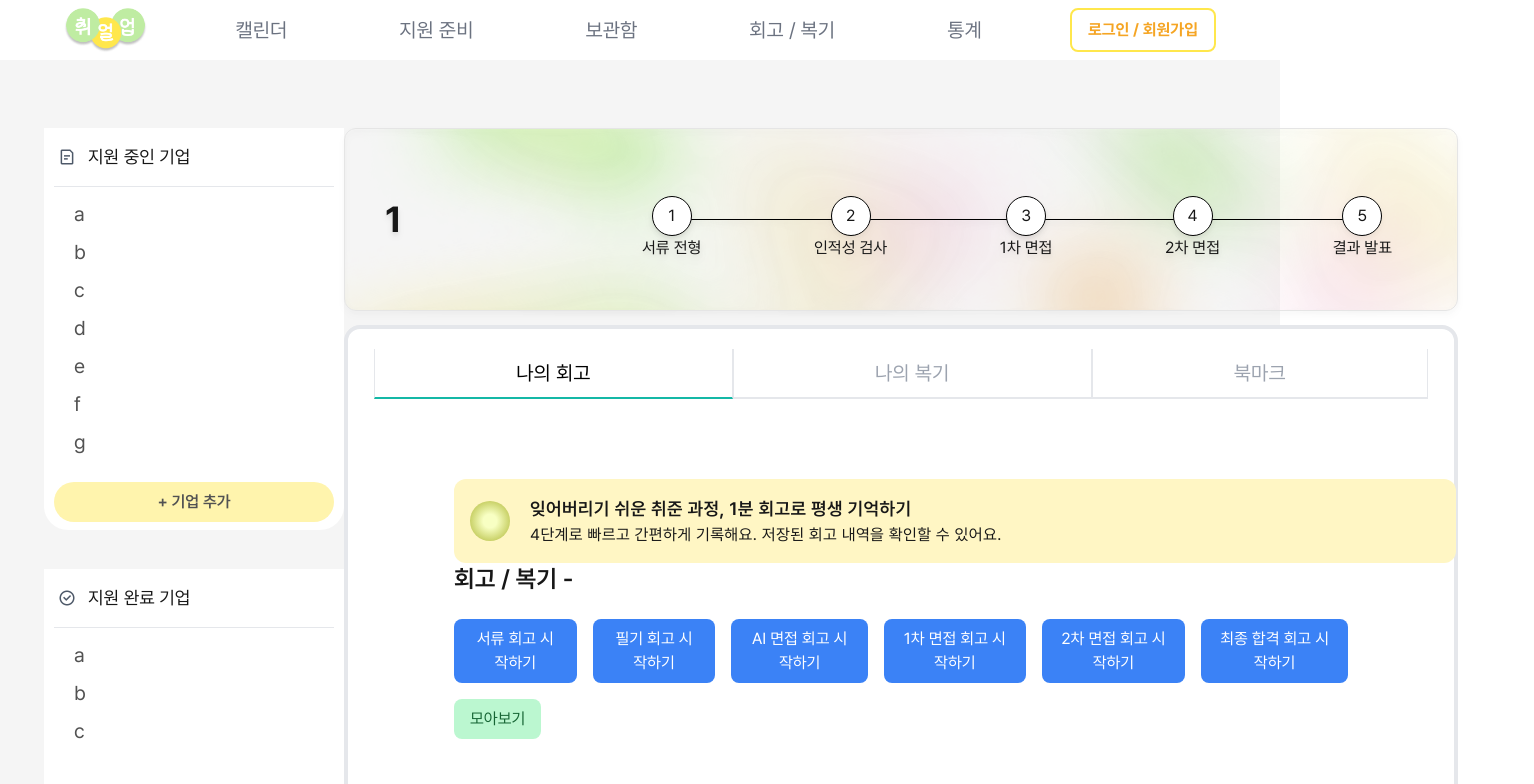
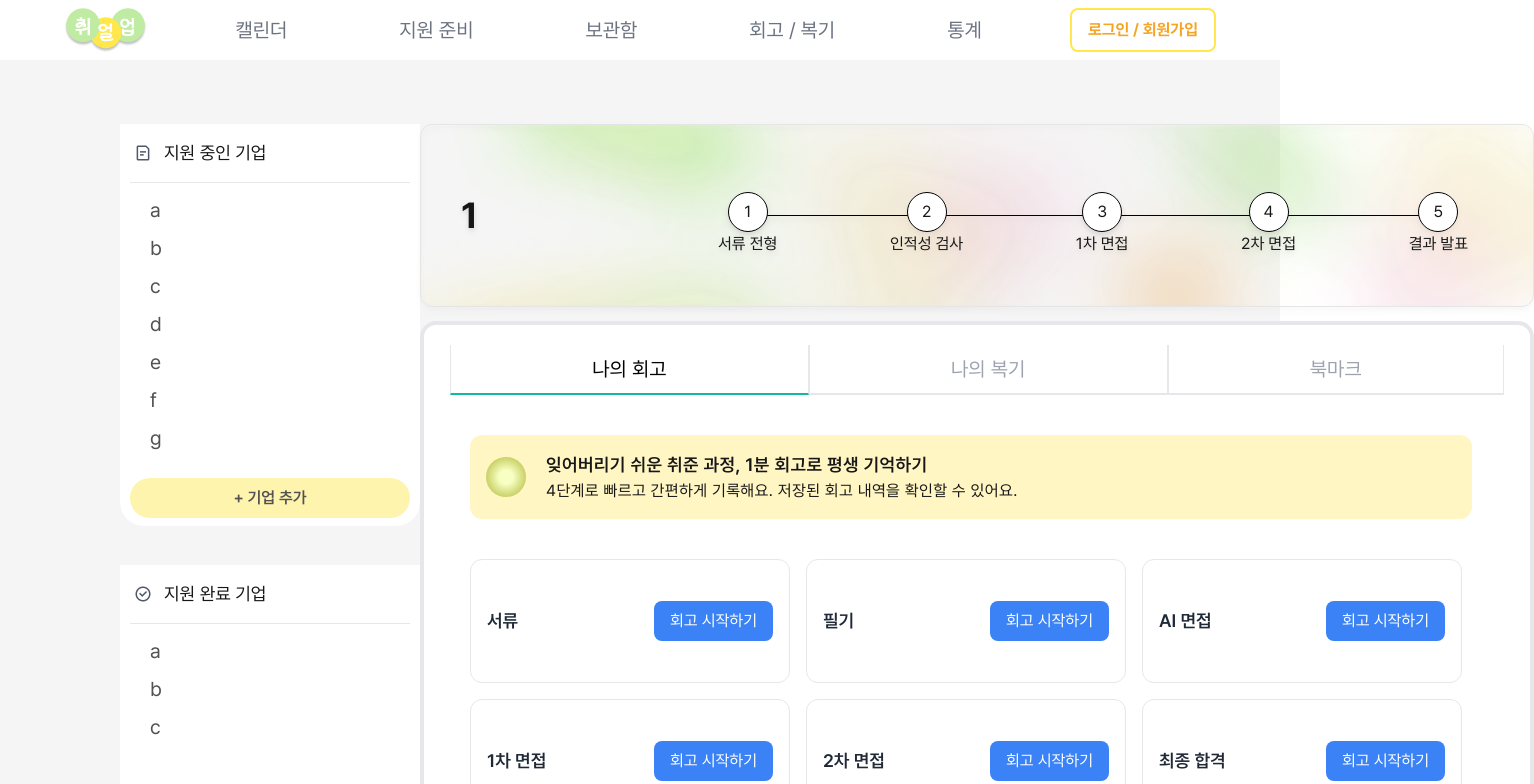
Before and after one commit to SKT-5CEAN/front-end, a Next.js app: page /reviewrecap/1 in a window 1280 px wide. Shown: the top 784 px of the page, 1534 px wide, since content can reach past the window. Built offline with nearby package versions, Linux system fonts and the light colour scheme.

Commit message:
DEV-114 style: 회고복기 페이지 디자인 수정

```diff
--- a/src/app/reviewrecap/[company]/page.tsx
+++ b/src/app/reviewrecap/[company]/page.tsx
@@ -48,7 +48,7 @@ function ApplyCompanyPage({ params }: { params: { company: string } }) {
   ];
 
   return (
-    <div className="h-full pt-32 pb-4 px-11 flex justify-between bg-neutral-100">
+    <div className="w-full h-full flex justify-between px-[120px] py-[124px] bg-neutral-100">
       <section className="h-full flex flex-col">
         <CompanyList selectedCompany={params.company} basePath="/reviewrecap"/>
       </section>
--- a/src/app/reviewrecap/page.tsx
+++ b/src/app/reviewrecap/page.tsx
@@ -60,7 +60,7 @@ function ReviewRecapPage({ params }: { params: { company: string } }) {
   ];
 
   return (
-    <div className="pt-32 pb-4 px-11 flex justify-between bg-neutral-100">
+    <div className="w-full h-full flex justify-between px-[120px] py-[124px] bg-neutral-100">
       <section>
         <CompanyList selectedCompany={params.company} basePath="/reviewrecap" />
       </section>
@@ -70,11 +70,16 @@ function ReviewRecapPage({ params }: { params: { company: string } }) {
           <Tab tabList={tabList} />
         </div>
         {!companySelected && (
-          <div className="absolute inset-0 bg-white bg-opacity-50 backdrop-blur-md flex flex-col justify-center items-center">
-            <p className="text-3xl text-center text-gray-700 mb-4">
+          <div className="absolute inset-0 bg-white bg-opacity-50 backdrop-blur-sm flex flex-col justify-center items-center">
+            <button
+              onClick={() => {
+                setIsModalOpen(true);
+              }}
+              className="px-4 py-2 bg-green-500 text-white  text-lg rounded-lg hover:bg-green-600"
+            >
               기업 추가하고 작성 시작하기
-            </p>
-            <button
+            </button>
+            {/* <button
               // onclick 부분은 나중에 수정해야합니당
               onClick={() => {
                 setIsModalOpen(true);
@@ -82,7 +87,7 @@ function ReviewRecapPage({ params }: { params: { company: string } }) {
               className="px-4 py-2 bg-green-500 text-white rounded-lg hover:bg-green-600"
             >
               기업 추가
-            </button>
+            </button> */}
           </div>
         )}
       </section>
--- a/src/components/domain/reviewrecap/BookMark/BookMark.tsx
+++ b/src/components/domain/reviewrecap/BookMark/BookMark.tsx
@@ -5,6 +5,7 @@ import Modal from "@/components/common/Modal/Modal";
 import { useSearchParams } from "next/navigation";
 import { useCompanyBookmarkStore } from "@/store/useCompanyBookMarkStore";
 import InfoBox from "../InfoBox/InfoBox";
+import Image from "next/image";
 
 const Bookmark = () => {
   const [isModalOpen, setIsModalOpen] = useState(false);
@@ -38,36 +39,43 @@ const Bookmark = () => {
   };
 
   return (
-    <div className="p-20">
+    <div className="w-full h-full flex flex-wrap gap-x-12 gap-y-10 mx-5 my-10">
       <InfoBox kind="BOOKMARK" />
-      <h2 className="text-2xl font-semibold mb-6">북마크 - {companyId}</h2>
-      <button
-        onClick={openModal}
-        className="px-4 py-2 rounded-lg bg-blue-500 text-white"
-      >
-        북마크 추가
-      </button>
 
       <div className="mt-6 grid grid-cols-3 gap-4">
         {bookmarks.map((bookmark, index) => (
-          <div key={index} className="p-4 border rounded-lg">
-            <p className="font-semibold">{bookmark.title}</p>
+          <div key={index} className="w-[320px] h-[95px] p-4 rounded-xl border border-gray-200">
+            {/* 제목과 태그를 한 줄에 배치 */}
+            <div className="flex items-center justify-between mb-2">
+              <p className="font-semibold">{bookmark.title}</p>
+              <span
+                className={`text-sm px-2 py-0.5 rounded-full ${bookmark.tag === "회고" ? "bg-yellow-100 text-gray-800" : "bg-blue-100 text-gray-800"}`}
+              >
+                {bookmark.tag}
+              </span>
+            </div>
+
+            {/* 링크를 아래에 표시 */}
             <a
               href={bookmark.url}
               target="_blank"
               rel="noopener noreferrer"
-              className="text-blue-500"
+              className="text-blue-500 truncate"
             >
               {bookmark.url}
             </a>
-            <p
-              className={`mt-2 text-sm text-white px-2 py-1 rounded ${bookmark.tag === "회고" ? "bg-green-500" : "bg-blue-500"}`}
-            >
-              {bookmark.tag}
-            </p>
           </div>
         ))}
+        <button
+          onClick={openModal}
+          className="w-[320px] h-[95px] p-4 flex flex-col justify-center items-center rounded-xl border border-gray-200 hover:bg-blue-100 hover:border-blue-300 hover:border-dotted transition"
+        >
+          <p className="font-semibold text-lg text-gray-400">북마크 추가</p>
+          <Image src="/link.png" width={24} height={24} alt="북마크 추가" />
+        </button>
       </div>
+
+
 
       {isModalOpen && (
         <Modal
--- a/src/components/domain/reviewrecap/MyReview/MyReview.tsx
+++ b/src/components/domain/reviewrecap/MyReview/MyReview.tsx
@@ -94,7 +94,7 @@ function MyReview() {
   };
 
   const showSummaryView = () => {
-    setIsSummaryView(true);
+    setIsSummaryView(!isSummaryView);
   };
 
   const modalContent = () => {
@@ -177,26 +177,32 @@ function MyReview() {
   };
 
   return (
-    <div className="p-20">
+    <div className="w-full h-full flex flex-wrap gap-x-12 gap-y-10 mx-5 my-10">
       <InfoBox kind="REVIEW" />
-      <h2 className="text-2xl font-semibold mb-6">회고 / 복기 - {companyId}</h2>
-      <div className="flex gap-4">
+      {!isSummaryView && (
+        <div className="grid grid-cols-3 gap-4">
           {stages.map((stage, idx) => (
+            <div
+              key={idx}
+              className="w-[320px] h-[124px] p-4 flex justify-between items-center rounded-xl border border-gray-200"
+            >
+              <p className="font-semibold text-lg text-gray-800">{stage}</p>
               <button
-            key={idx}
                 onClick={() => openModal(stage)}
-            className={`px-4 py-2 rounded-lg ${
+                className={`px-4 py-2 rounded-lg text-white ${
                   reviewData.find((data) => data.stageName === stage)
-                ? "bg-green-500 text-white"
-                : "bg-blue-500 text-white"
+                    ? "bg-green-500"
+                    : "bg-blue-500"
                 }`}
               >
                 {reviewData.find((data) => data.stageName === stage)
-              ? `${stage} 회고 완료`
-              : `${stage} 회고 시작하기`}
+                  ? "회고 완료"
+                  : "회고 시작하기"}
               </button>
+            </div>
           ))}
         </div>
+      )}
 
       <button
         onClick={showSummaryView}
--- a/src/components/domain/reviewrecap/MyReview/ReviewSummary.tsx
+++ b/src/components/domain/reviewrecap/MyReview/ReviewSummary.tsx
@@ -12,8 +12,7 @@ interface ReviewSummaryProps {
 
 const ReviewSummary: React.FC<ReviewSummaryProps> = ({ data }) => {
   return (
-    <div className="mt-8">
-      <h2 className="text-2xl font-semibold mb-4">나의 회고 / 모아보기</h2>
+    <div className="w-full pr-20">
       <table className="w-full border border-gray-300">
         <thead>
           <tr className="bg-gray-100">
```
Lines whose indentation alone changed are shown as unchanged.
